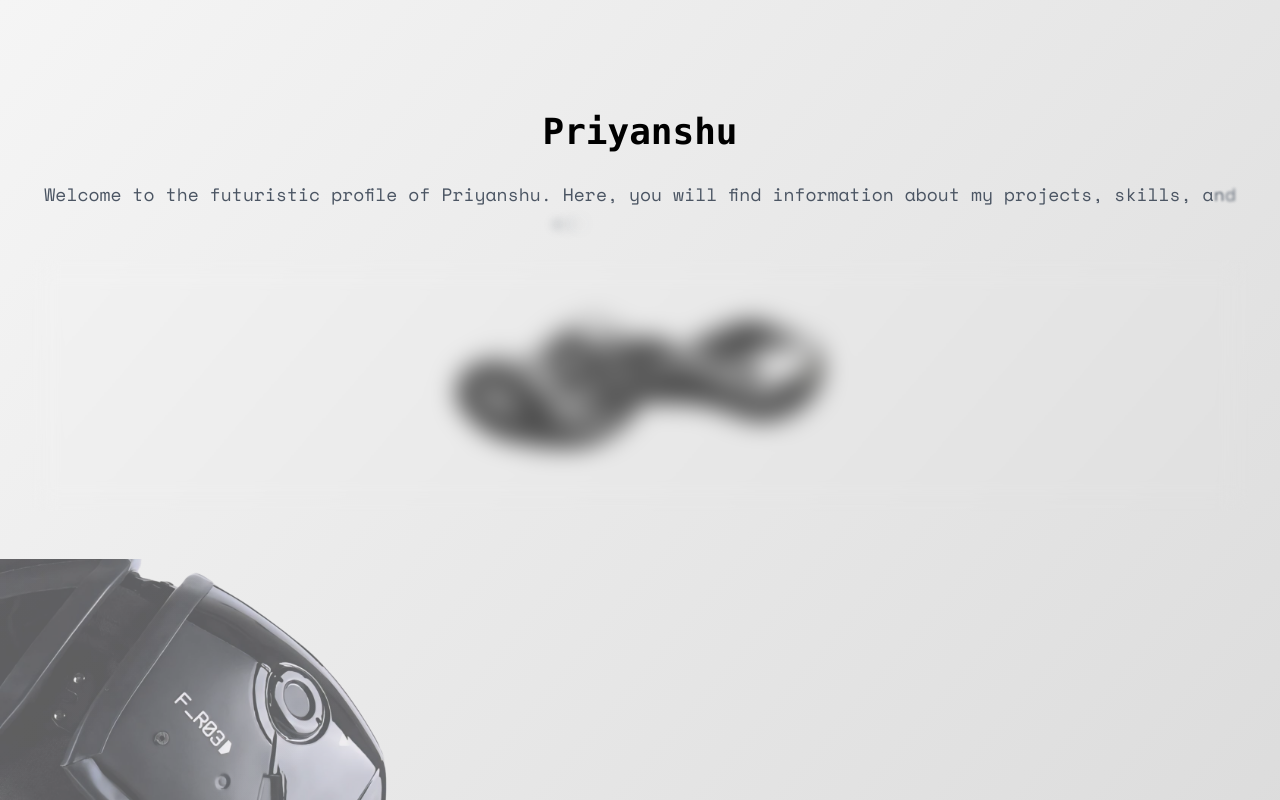
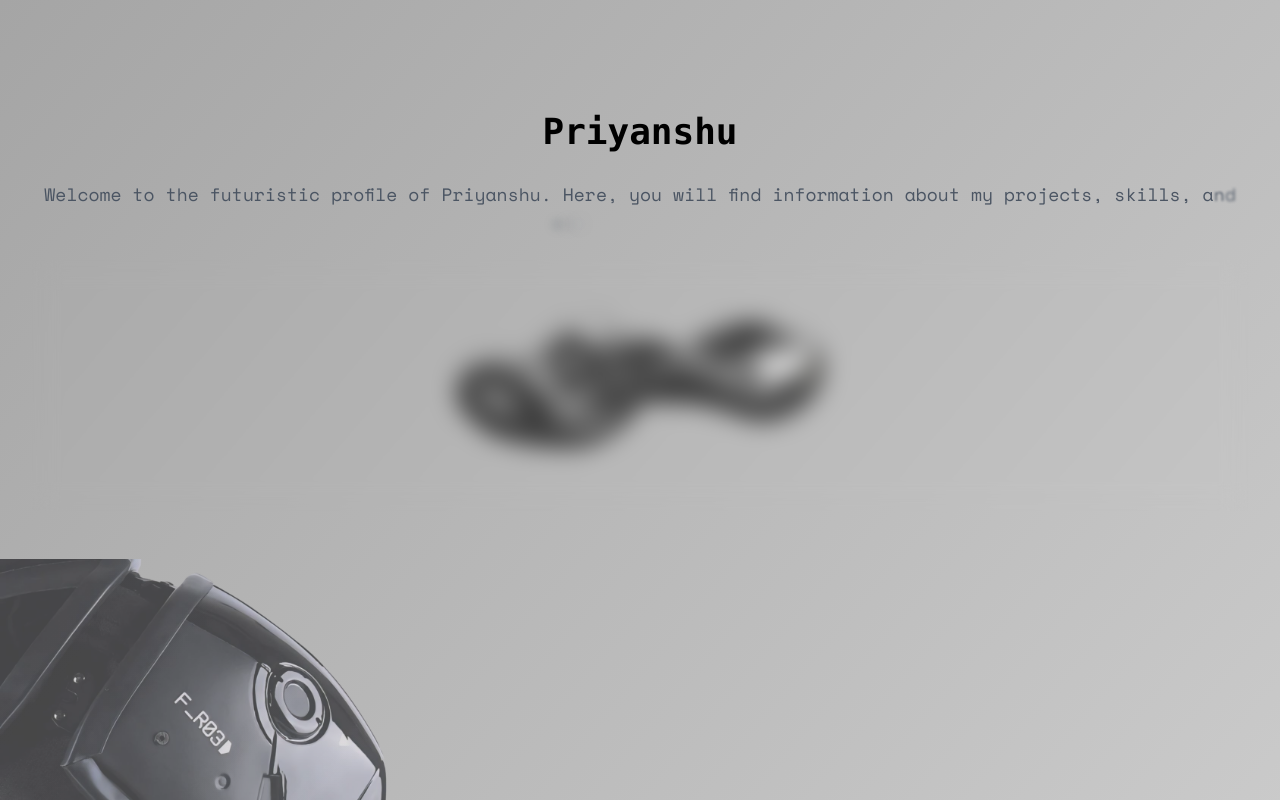
Before and after one commit to Priyansxu/Website, a Next.js app: page / in a window 1280 px wide. Shown: the top 800 px of the page. Built offline with nearby package versions, Linux system fonts and the light colour scheme.

Commit message:
Update index.js

```diff
--- a/pages/index.js
+++ b/pages/index.js
@@ -71,7 +71,7 @@ export default function Page() {
   const isInView = useInView(secondSectionRef, { once: true });
 
   return (
-    <div className="min-h-screen font-mono bg-gradient-to-br from-[#f5f5f5] via-[#e5e5e5] to-[#d5d5d5] text-[#4B5462] relative">
+    <div className="min-h-screen font-mono bg-gradient-to-br from-[#a5a5a5] to-[#d5d5d5] text-[#4B5462] relative">
       <main className="pt-20">
         <section className="p-8 text-center">
           <motion.h1
```
